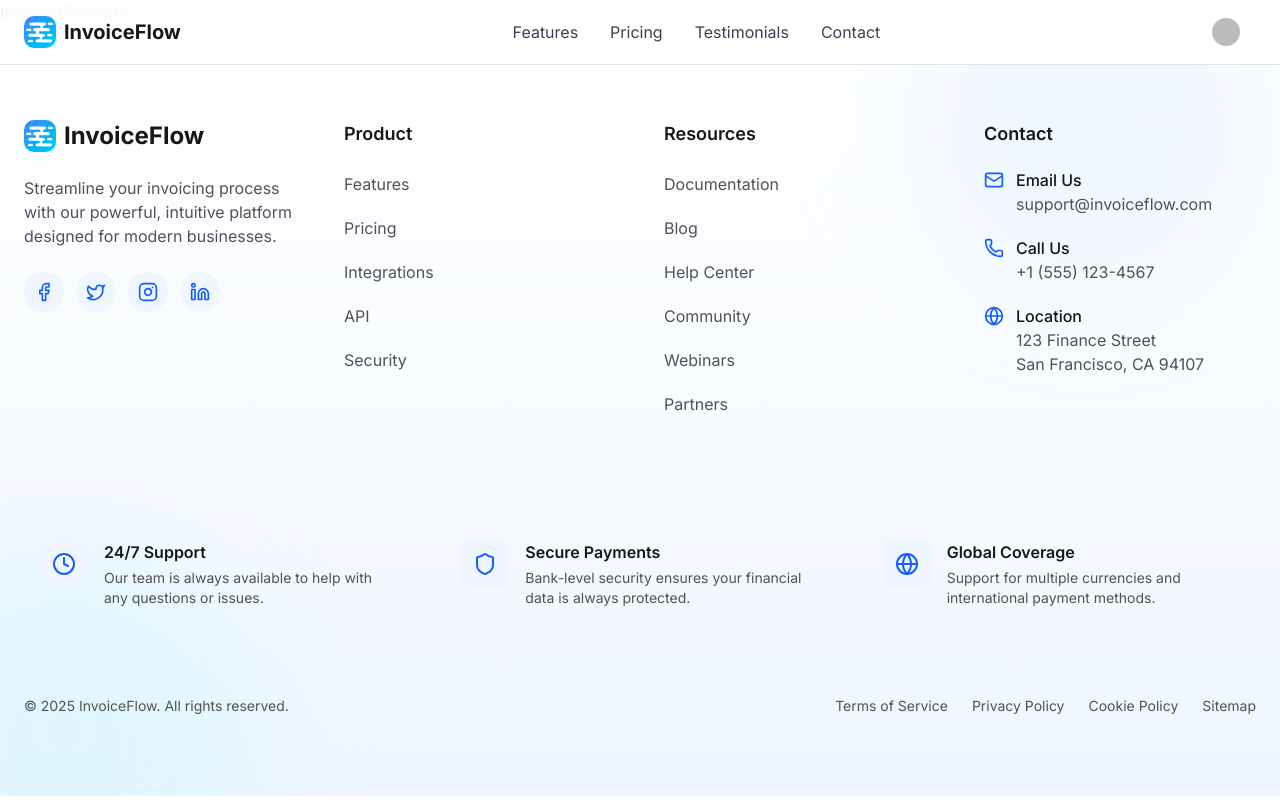
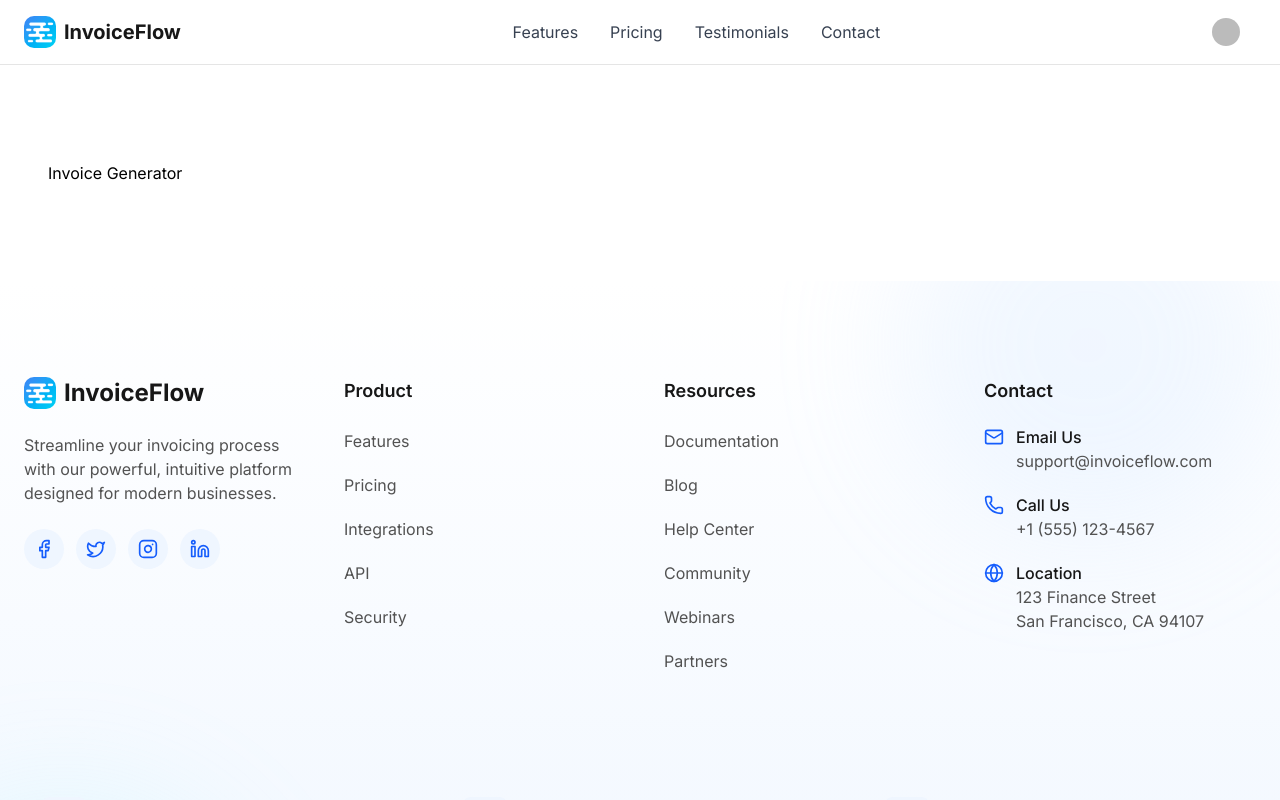
Before and after one commit to radu9120/invoiceflow, a Next.js app: page /dashboard/invoices/new in a window 1280 px wide. Shown: the top 800 px of the page. Built offline with nearby package versions, Linux system fonts and the light colour scheme; no server answers; sample sign-in values are in the browser's storage; some icons are missing.

Commit message:
navbar changed to sticky

```diff
--- a/app/dashboard/invoices/new/page.tsx
+++ b/app/dashboard/invoices/new/page.tsx
@@ -1,3 +1,4 @@
+import Bounded from "@/components/ui/bounded"
 import { auth } from "@clerk/nextjs/server"
 import { redirect } from "next/navigation"
 
@@ -7,11 +8,12 @@ const NewInvoice = async() => {
     if (!userId) redirect('/sign-in')
 
     return(
-        <main className="min-lg:w-1/3 min-md:w-2/3 items-center justify-center ">
-            <article>
-                <h1>Invoice Generator</h1>
-            </article>
-
+        <main>
+            <Bounded>
+                <article>
+                    <h1>Invoice Generator</h1>
+                </article>
+            </Bounded>
         </main>
     )
 }
--- a/app/sign-in/[[...sign-in]]/page.tsx
+++ b/app/sign-in/[[...sign-in]]/page.tsx
@@ -1,7 +1,11 @@
+import Bounded from "@/components/ui/bounded"
 import { SignIn } from "@clerk/nextjs"
 
 export default function Page() {
-  return <main className="flex items-center justify-center">
-    <SignIn />
+  return <main >
+    <Bounded>
+      <SignIn />
+    </Bounded>
+
   </main>
 }
--- a/components/navbar.tsx
+++ b/components/navbar.tsx
@@ -23,7 +23,7 @@ export default function Navbar() {
       initial={{ opacity: 0, y: -20 }}
       animate={{ opacity: 1, y: 0 }}
       transition={{ duration: 0.5 }}
-      className="fixed top-0 left-0 right-0 z-50 bg-white/90 backdrop-blur-md border-b border-neutral-200"
+      className="sticky top-0 left-0 right-0 z-50 bg-white/90 backdrop-blur-md border-b border-neutral-200"
     >
       <div className="container mx-auto px-4 md:px-6 py-4">
         <div className="flex items-center justify-between">
```
